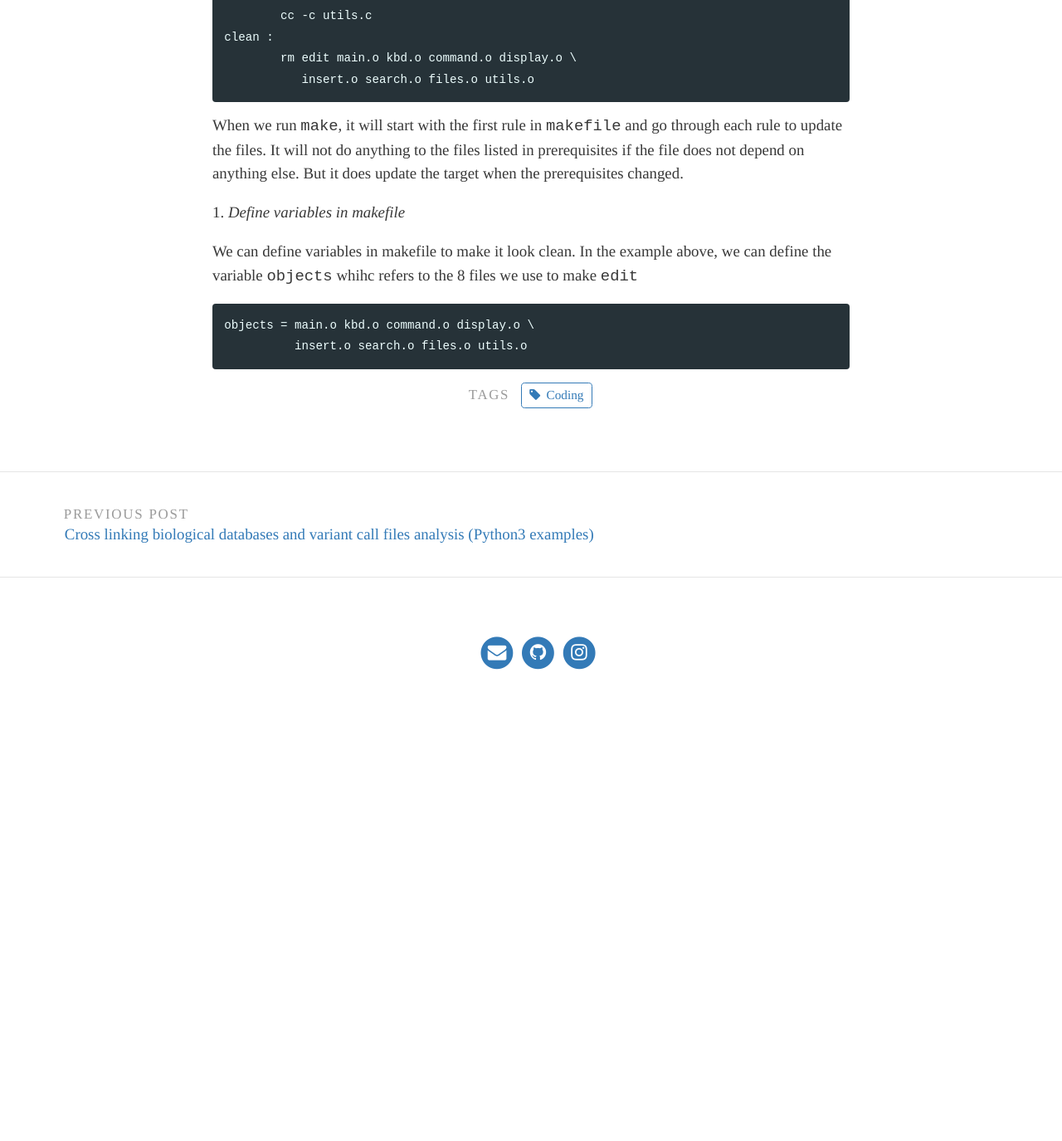
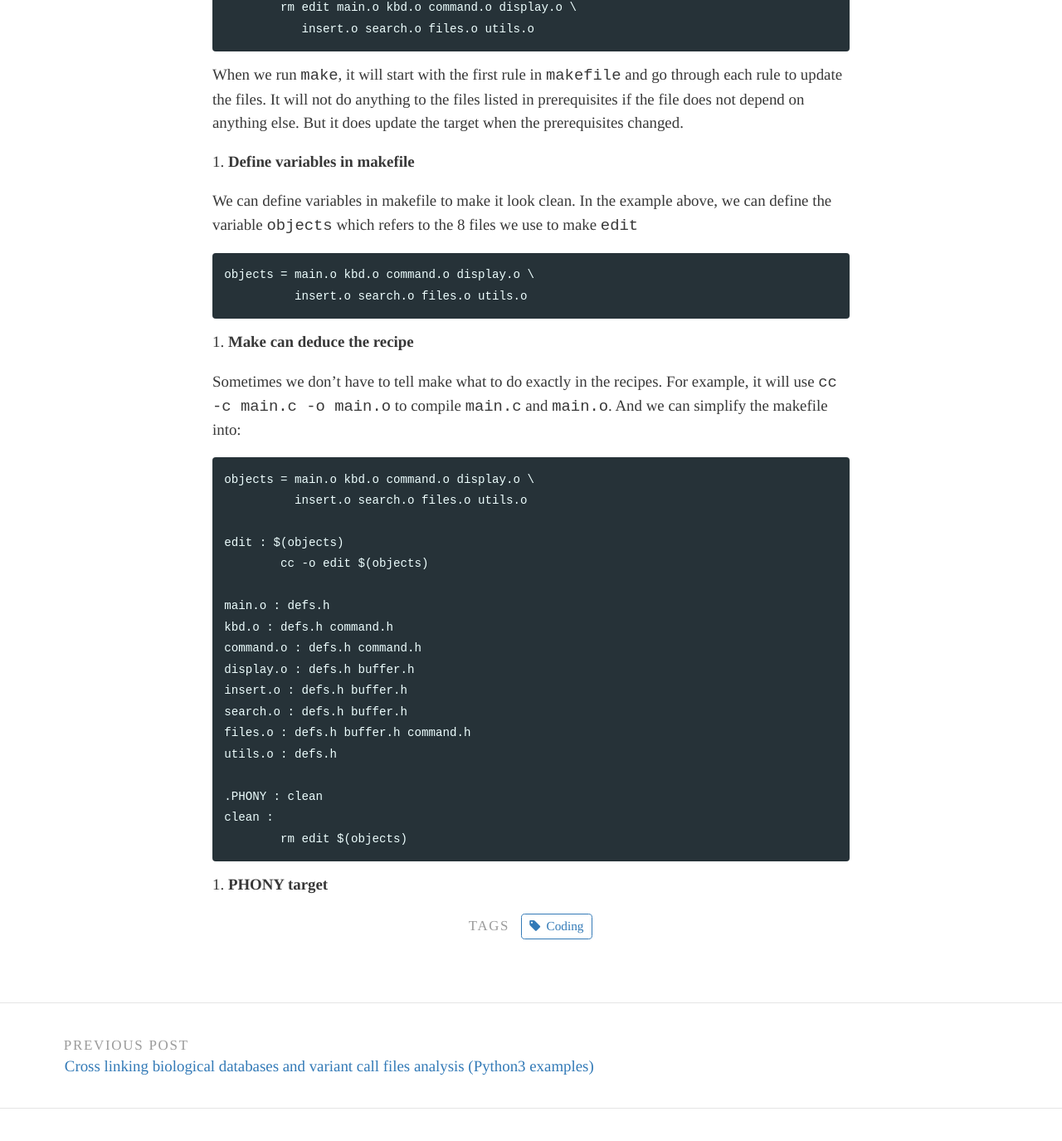
Before and after one commit to RyogaLi/ryogali.github.io, a Jekyll site: the page built from _posts/2020-03-05-Notes-on-make-and-makefile.md, in a window 1280 px wide and 1400 px high, scrolled down 1645 px. Shown: the top 1375 px of the window at 83% size. Built offline with Jekyll 4.4.1, drawn with Linux system fonts in a browser that asks for light colours; before the commit the page ends 2522 px from its top, so only the background shows below that; some of the changed text lies outside the part shown.

Commit message:
formateed makefile

````diff
--- a/_posts/2020-03-05-Notes-on-make-and-makefile.md
+++ b/_posts/2020-03-05-Notes-on-make-and-makefile.md
@@ -1,6 +1,6 @@
 ---
 layout: post
-title:  "Introduction on GNU make (for Python3)"
+title:  "Introduction to GNU make (for Python3)"
 tags: [Coding]
 ---
 
@@ -8,9 +8,9 @@ An introduction of make and makefile that I use to make my first makefile. These
 
 > Make is used to specify dependencies between components in your code. It will compile components in the order required to satisfy dependencies. An important feature is that when a project is recompiled after a few changes, it will recompile only the files which are changed, and any components that are dependent on it.
 
-####How to write a makefile from scratch?
+#### How to write a makefile from scratch? ####
 
-1. *Rules in makefile*
+1. **Rules in makefile**
 
 Here is an example of a rule in makefile took from the GNU manual. The `target` often means the executable or object files generated. It can also be the name of an action to carry out. `prerequisite` - input files that are used to make the target. `recipe` - the action that make will carry out.
 ```
@@ -52,11 +52,38 @@ clean :
 ```
 When we run `make`, it will start with the first rule in `makefile` and go through each rule to update the files. It will not do anything to the files listed in prerequisites if the file does not depend on anything else. But it does update the target when the prerequisites changed.
 
-2. *Define variables in makefile*
+2. **Define variables in makefile**
 
-We can define variables in makefile to make it look clean. In the example above, we can define the variable `objects` whihc refers to the 8 files we use to make `edit`
+We can define variables in makefile to make it look clean. In the example above, we can define the variable `objects` which refers to the 8 files we use to make `edit`
 
 ```
 objects = main.o kbd.o command.o display.o \
           insert.o search.o files.o utils.o
 ```
+
+3. **Make can deduce the recipe**
+
+Sometimes we don't have to tell make what to do exactly in the recipes. For example, it will use `cc -c main.c -o main.o` to compile `main.c` and `main.o`. And we can simplify the makefile into:
+
+```
+objects = main.o kbd.o command.o display.o \
+          insert.o search.o files.o utils.o
+
+edit : $(objects)
+        cc -o edit $(objects)
+
+main.o : defs.h
+kbd.o : defs.h command.h
+command.o : defs.h command.h
+display.o : defs.h buffer.h
+insert.o : defs.h buffer.h
+search.o : defs.h buffer.h
+files.o : defs.h buffer.h command.h
+utils.o : defs.h
+
+.PHONY : clean
+clean :
+        rm edit $(objects)
+```
+
+4. **PHONY target**
````
